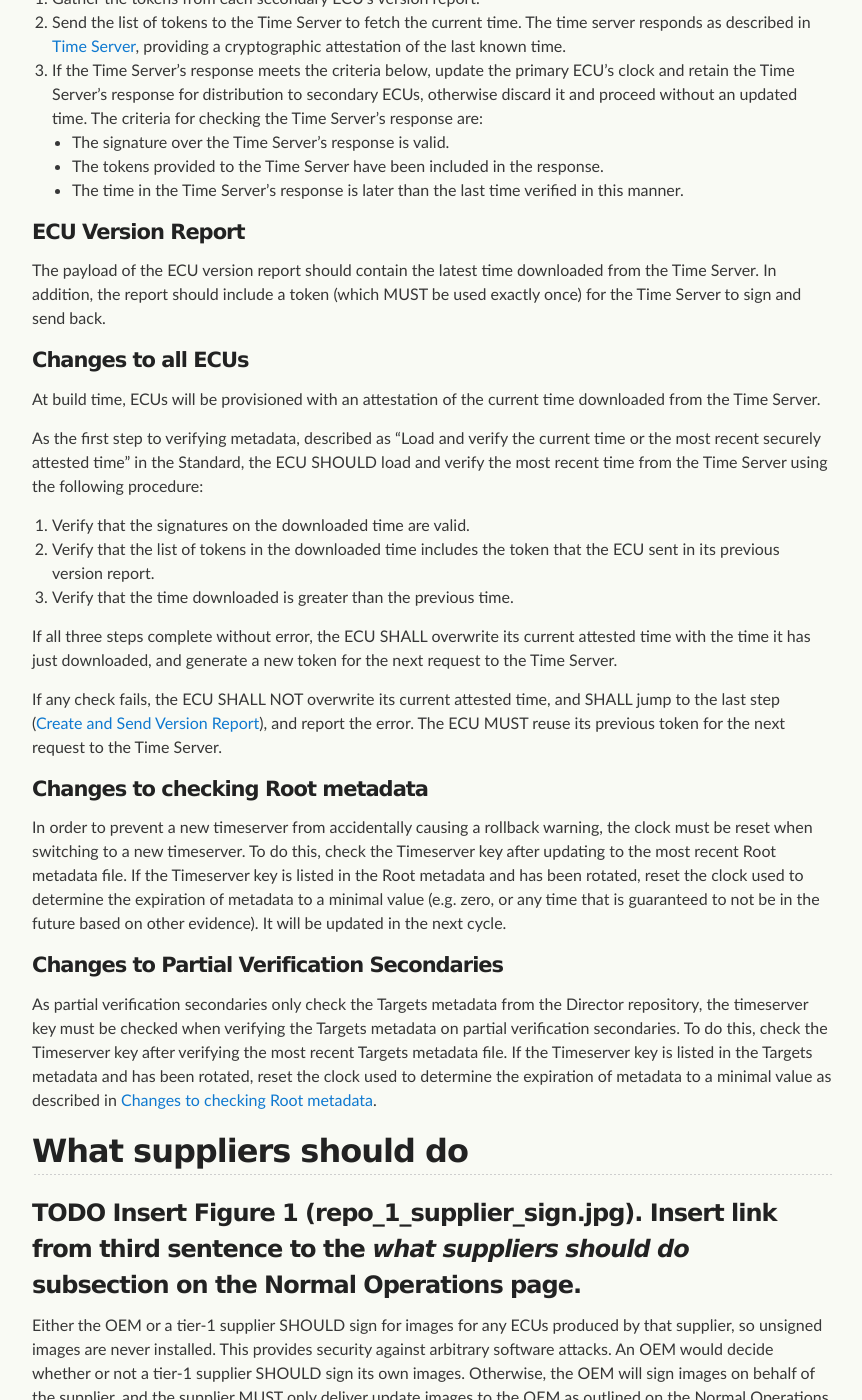
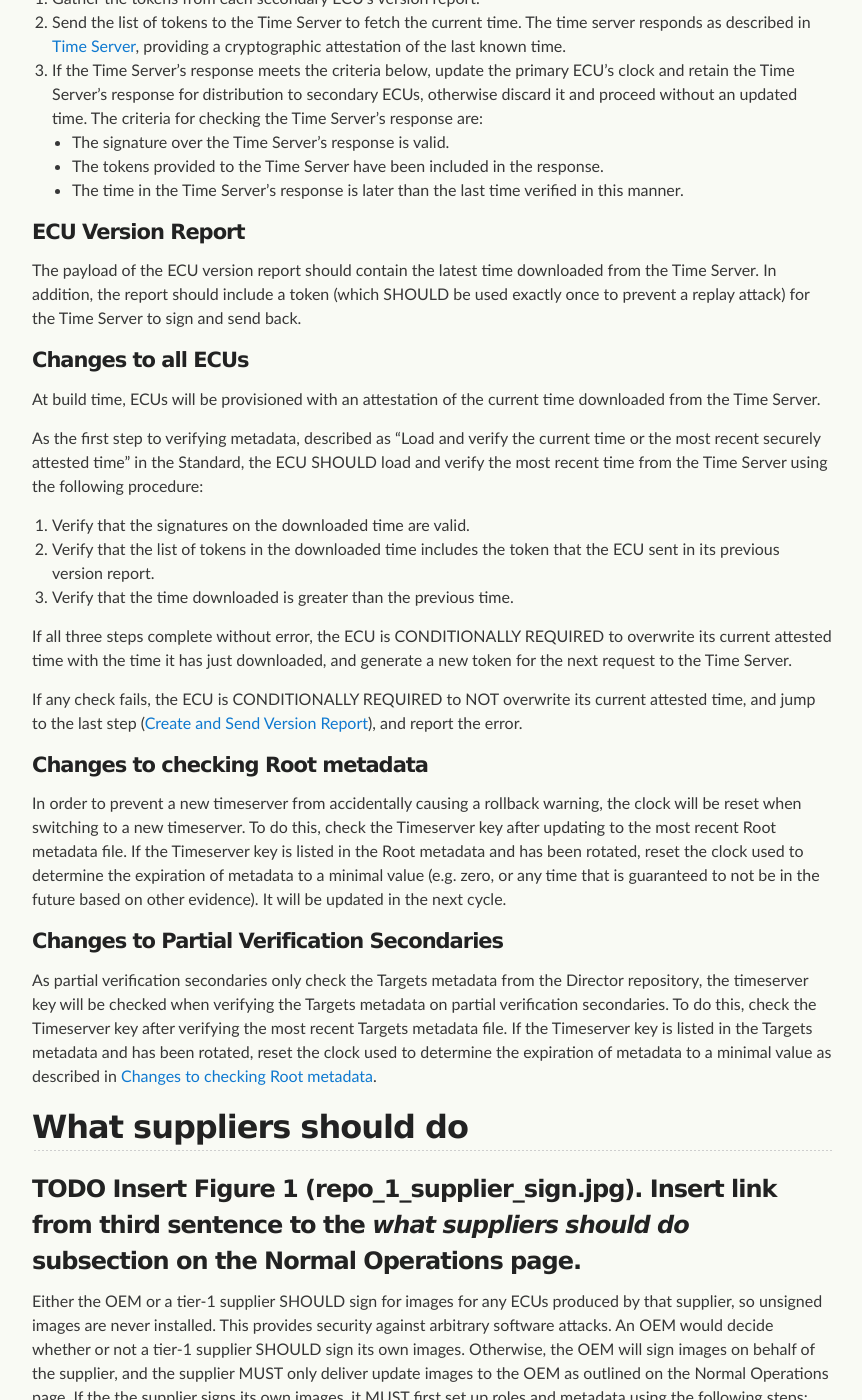
Before and after one commit to uptane/deployment-considerations, a Jekyll site: the page built from repositories.md, in a window 1280 px wide and 1400 px high, scrolled down 1644 px. Shown: the whole window, without its empty margins (208-1070 px from the left). Built offline with Jekyll 4.4.1, drawn with Linux system fonts in a browser that asks for light colours; our own code applies the rules of GitHub Pages for plain Markdown files; some of the changed text lies outside the part shown.

Commit message:
remove all musts and shalls

```diff
--- a/repositories.md
+++ b/repositories.md
@@ -5,7 +5,7 @@ css_id: repositories
 
 # Setting up Uptane repositories
 
-This page outlines recommended procedures for the one-time operations that an OEM and its suppliers MUST perform when they set up Uptane for the first time. In particular, they SHOULD correctly configure the director and image repositories, as well as the time server, so that the impact of a repository / server compromise is limited to as few ECUs as possible.
+This page outlines recommended procedures for the one-time operations that an OEM and its suppliers SHOULD perform when they set up Uptane for the first time. In particular, they SHOULD correctly configure the director and image repositories, as well as the time server, so that the impact of a repository / server compromise is limited to as few ECUs as possible.
 
 ## Secure Source of Time
 
@@ -19,11 +19,11 @@ A Time Server is a server that is responsible for the distribution of a secure s
 
 The Time Server exists to inform ECUs about the current time in a cryptographically secure way, since many ECUs in a vehicle do not have a reliable source of time. The Time Server receives a list of tokens from vehicles, and returns back a list of signed records containing every token in the original list of tokens received and at least one instance of the current time.
 
-If the Time Server is used, it MUST conform to the following requirements:
+If the Time Server is used, it is CONDITIONALLY REQUIRED to conform to the following requirements:
 
-* When the Time Server receives a sequence of tokens from a vehicle, it SHALL provide one or more signed responses, containing the time along with these tokens. It MAY produce either one signed time attestation containing the current time and all tokens, or multiple time attestations each containing the current time and one or more tokens.
+* When the Time Server receives a sequence of tokens from a vehicle, it will provide one or more signed responses, containing the time along with these tokens. It MAY produce either one signed time attestation containing the current time and all tokens, or multiple time attestations each containing the current time and one or more tokens.
 
-* The Time Server SHALL expose a public interface allowing primaries to communicate with it. This communication MAY occur over FTP, FTPS, SFTP, HTTP, or HTTPS.
+* The Time Server will expose a public interface allowing primaries to communicate with it. This communication MAY occur over FTP, FTPS, SFTP, HTTP, or HTTPS.
 
 * Rotation of the The Time Server's key is performed by listing the new key in the Director's Root metadata, in the same manner as other role keys are listed, and also in the Director's Targets metadata (for partial verification secondaries).
 
@@ -38,7 +38,7 @@ Listing the public key of the Time Server in Director targets metadata is necess
 
 #### Changes to a Primary
 
-If the Time Server is implemented, the primary SHALL use the following procedure to verify the time. This procedure occurs after the vehicle version manifest is sent and will fulfill the "Download and check current time" step of the Uptane Standard.
+If the Time Server is implemented, the primary is CONDITIONALLY REQUIRED to use the following procedure to verify the time. This procedure occurs after the vehicle version manifest is sent and will fulfill the "Download and check current time" step of the Uptane Standard.
 
 1. Gather the tokens from each secondary ECU's version report.
 2. Send the list of tokens to the Time Server to fetch the current time. The time server responds as described in [Time Server](#time_server), providing a cryptographic attestation of the last known time.
@@ -49,7 +49,7 @@ If the Time Server is implemented, the primary SHALL use the following procedure
 
 #### ECU Version Report
 
-The payload of the ECU version report should contain the latest time downloaded from the Time Server. In addition, the report should include a token (which MUST be used exactly once) for the Time Server to sign and send back.
+The payload of the ECU version report should contain the latest time downloaded from the Time Server. In addition, the report should include a token (which SHOULD be used exactly once to prevent a replay attack) for the Time Server to sign and send back.
 
 #### Changes to all ECUs
 
@@ -61,17 +61,17 @@ As the first step to verifying metadata, described as "Load and verify the curre
 2. Verify that the list of tokens in the downloaded time includes the token that the ECU sent in its previous version report.
 3. Verify that the time downloaded is greater than the previous time.
 
-If all three steps complete without error, the ECU SHALL overwrite its current attested time with the time it has just downloaded, and generate a new token for the next request to the Time Server.
+If all three steps complete without error, the ECU is CONDITIONALLY REQUIRED to overwrite its current attested time with the time it has just downloaded, and generate a new token for the next request to the Time Server.
 
-If any check fails, the ECU SHALL NOT overwrite its current attested time, and SHALL jump to the last step ([Create and Send Version Report](https://uptane.github.io/uptane-standard/uptane-standard.html#create_version_report)), and report the error. The ECU MUST reuse its previous token for the next request to the Time Server.
+If any check fails, the ECU is CONDITIONALLY REQUIRED to NOT overwrite its current attested time, and jump to the last step ([Create and Send Version Report](https://uptane.github.io/uptane-standard/uptane-standard.html#create_version_report)), and report the error.
 
 #### Changes to checking Root metadata
 
-In order to prevent a new timeserver from accidentally causing a rollback warning, the clock must be reset when switching to a new timeserver. To do this, check the Timeserver key after updating to the most recent Root metadata file. If the Timeserver key is listed in the Root metadata and has been rotated, reset the clock used to determine the expiration of metadata to a minimal value (e.g. zero, or any time that is guaranteed to not be in the future based on other evidence).  It will be updated in the next cycle.
+In order to prevent a new timeserver from accidentally causing a rollback warning, the clock will be reset when switching to a new timeserver. To do this, check the Timeserver key after updating to the most recent Root metadata file. If the Timeserver key is listed in the Root metadata and has been rotated, reset the clock used to determine the expiration of metadata to a minimal value (e.g. zero, or any time that is guaranteed to not be in the future based on other evidence).  It will be updated in the next cycle.
 
 #### Changes to Partial Verification Secondaries
 
-As partial verification secondaries only check the Targets metadata from the Director repository, the timeserver key must be checked when verifying the Targets metadata on partial verification secondaries. To do this, check the Timeserver key after verifying the most recent Targets metadata file. If the Timeserver key is listed in the Targets metadata and has been rotated, reset the clock used to determine the expiration of metadata to a minimal value as described in [Changes to checking Root metadata](#changes-to-checking-root-metadata).
+As partial verification secondaries only check the Targets metadata from the Director repository, the timeserver key will be checked when verifying the Targets metadata on partial verification secondaries. To do this, check the Timeserver key after verifying the most recent Targets metadata file. If the Timeserver key is listed in the Targets metadata and has been rotated, reset the clock used to determine the expiration of metadata to a minimal value as described in [Changes to checking Root metadata](#changes-to-checking-root-metadata).
 
 ## What suppliers should do
 
```
